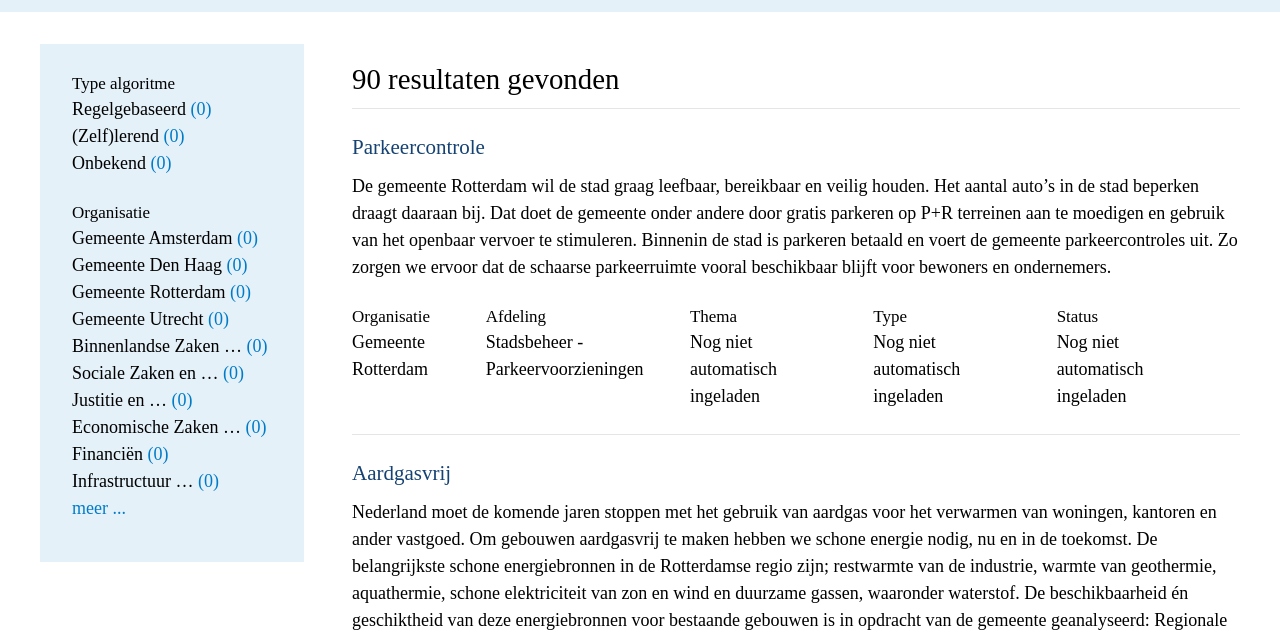
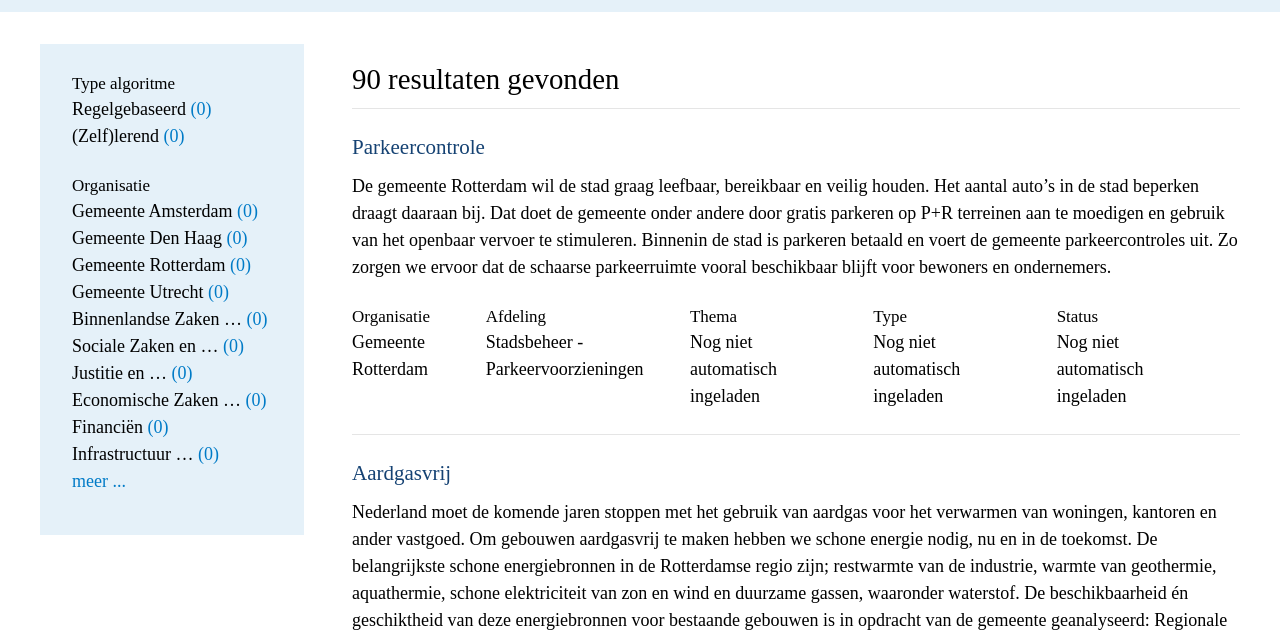
Before and after one commit to Algoritmeregister/algoritmeregister.nl, a Jekyll site: the page built from algoritmes.md, in a window 1280 px wide and 900 px high, cut to the strip 261-900 px from the top of the window. Built offline with Jekyll 4.4.1, drawn with Linux system fonts in a browser that asks for light colours; some web fonts are replaced.

Commit message:
remove Type:Onbekend from filter

```diff
--- a/_includes/filters.html
+++ b/_includes/filters.html
@@ -8,10 +8,6 @@
       </p>
       <p class="text-body">
         <a href="?q=type:zelf">(Zelf)lerend</a>
-        <span class="color-2">(0)</span>
-      </p>
-      <p class="text-body">
-        <a href="?q=type:informatie niet beschikbaar">Onbekend</a>
         <span class="color-2">(0)</span>
       </p>
     </div>
```
